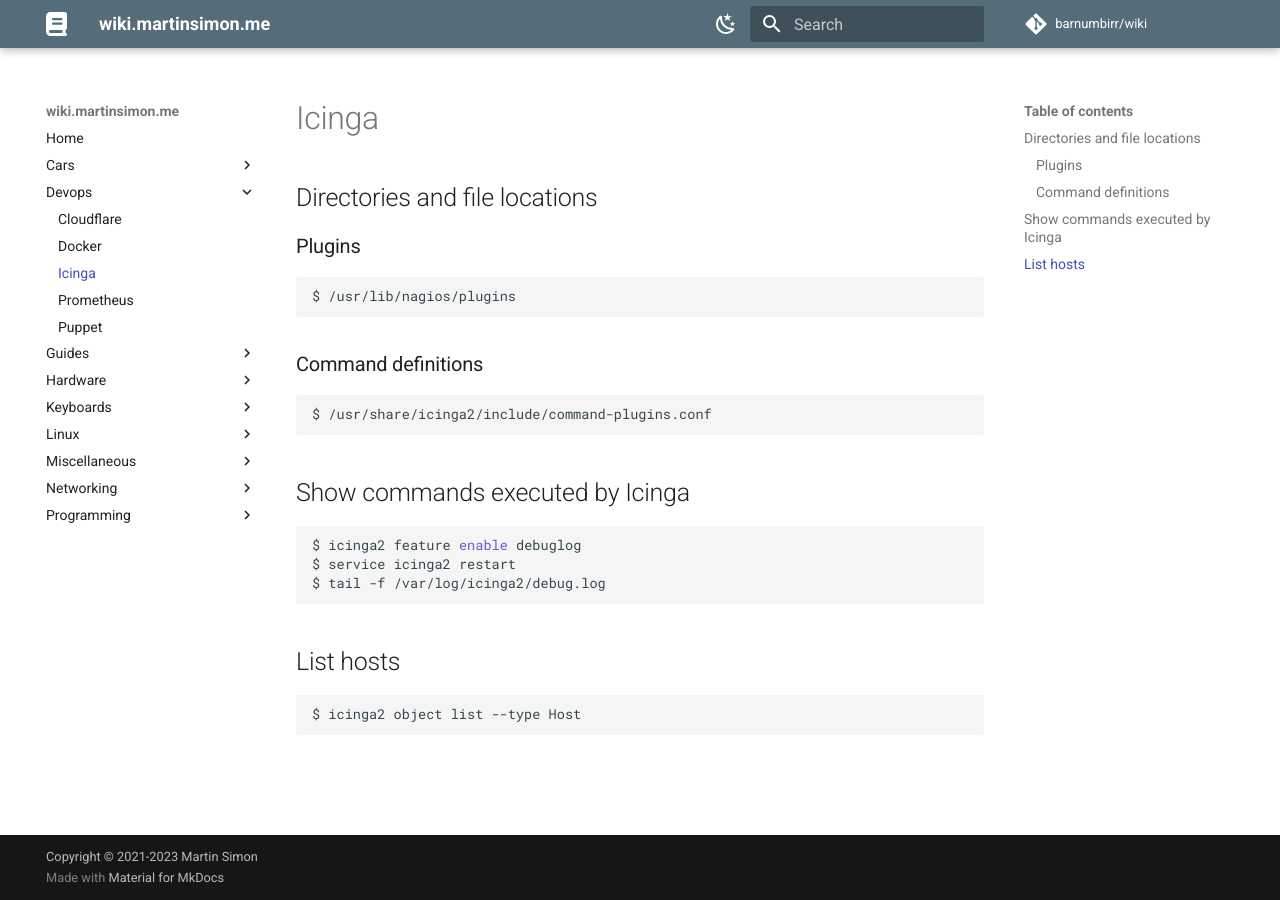
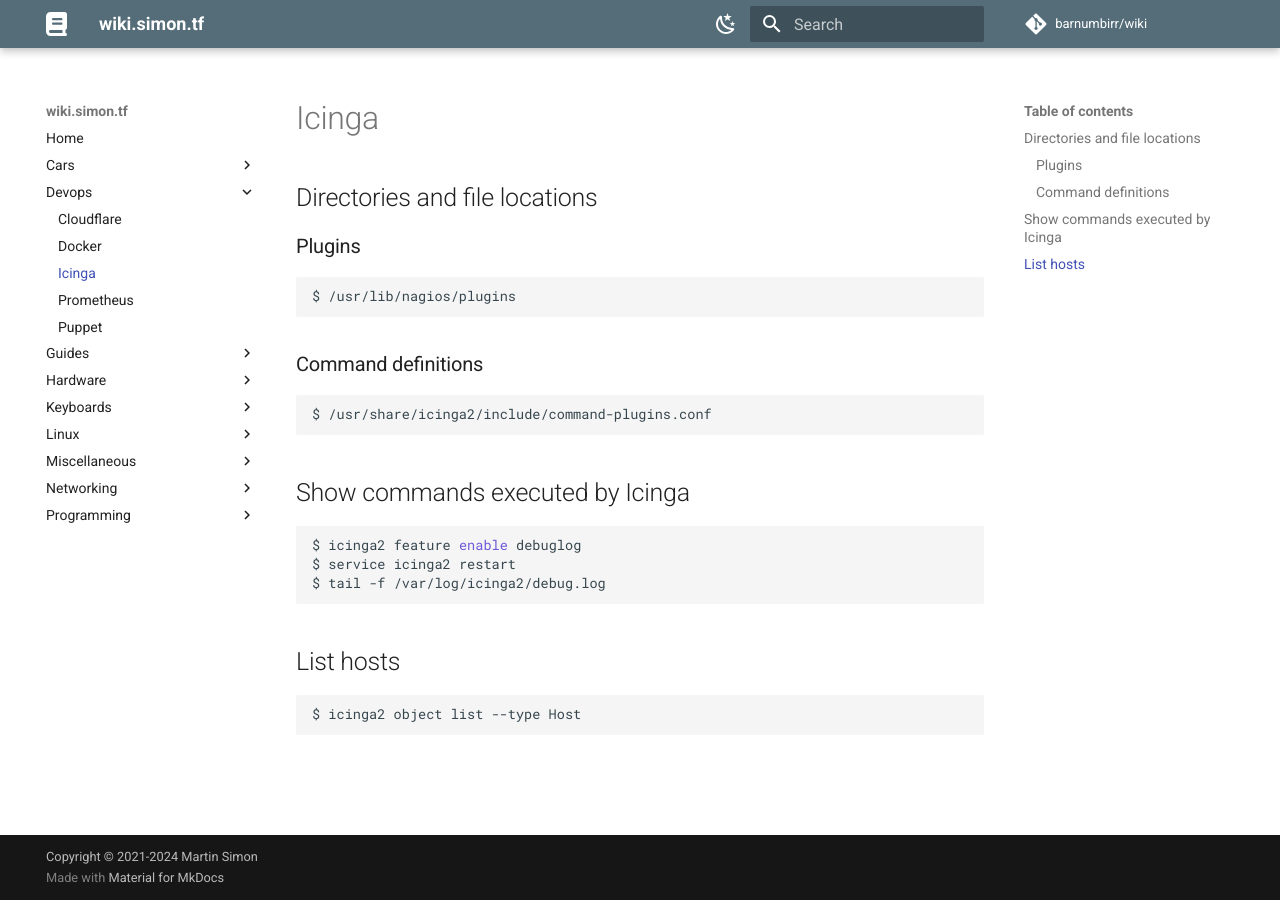
Before and after one commit to barnumbirr/wiki, an MkDocs documentation site: the page built from docs/devops/icinga.md, in a window 1280 px wide. Built offline with MkDocs 1.6.1 and Material for MkDocs 9.7.7, drawn with Linux system fonts in a browser that asks for light colours; comment, search, counter and statistics services are not loaded.

Commit message:
move to new domain

```diff
--- a/mkdocs.yml
+++ b/mkdocs.yml
@@ -1,9 +1,9 @@
-site_name: wiki.martinsimon.me
-site_url: https://wiki.martinsimon.me
+site_name: wiki.simon.tf
+site_url: https://wiki.simon.tf
 repo_name: 'barnumbirr/wiki'
 repo_url: 'https://github.com/barnumbirr/wiki'
 copyright: |
-  Copyright &copy; 2021-2023 Martin Simon
+  Copyright &copy; 2021-2024 Martin Simon
 
 plugins:
   - search
@@ -49,5 +49,5 @@
 extra:
   analytics:
     provider: plausible
-    domain: wiki.martinsimon.me
+    domain: wiki.simon.tf
     script_url: https://plausible.io/js/plausible.outbound-links.js
```
Also changed, not shown: README.md (+1 -1 lines), 2 other files.
